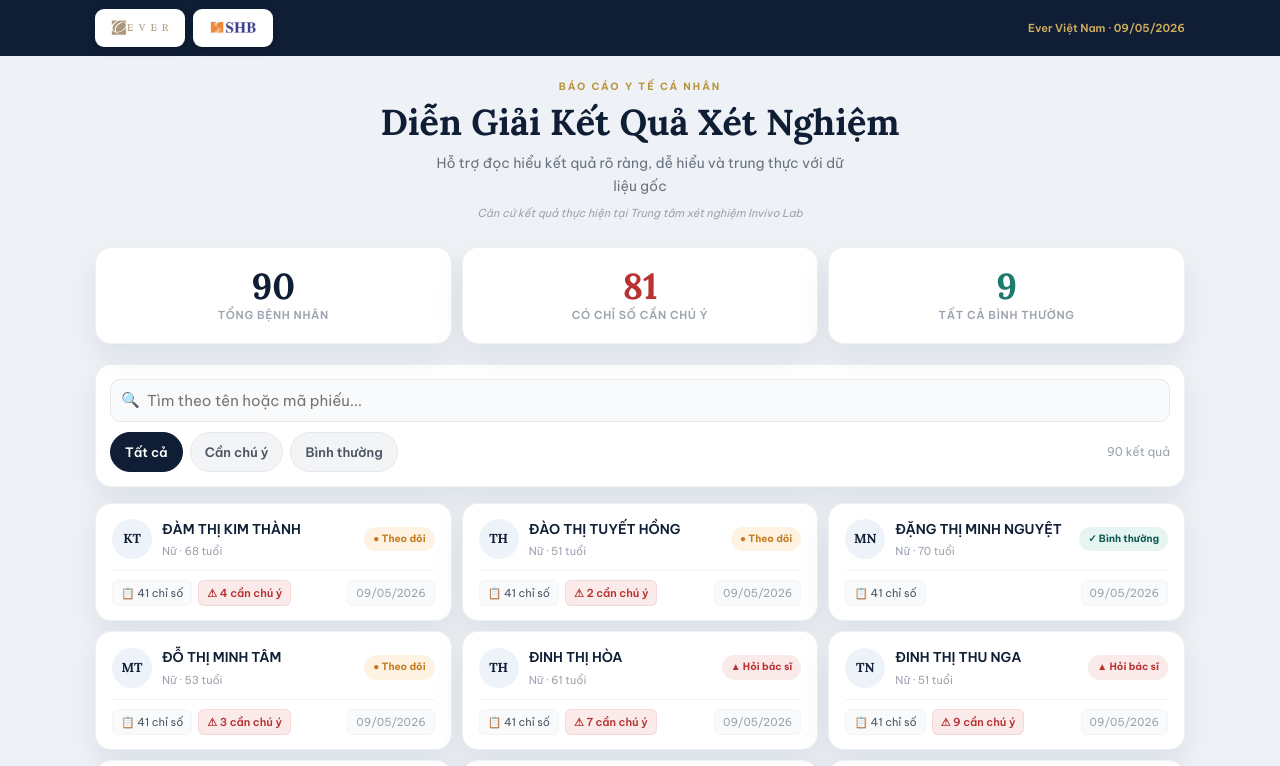
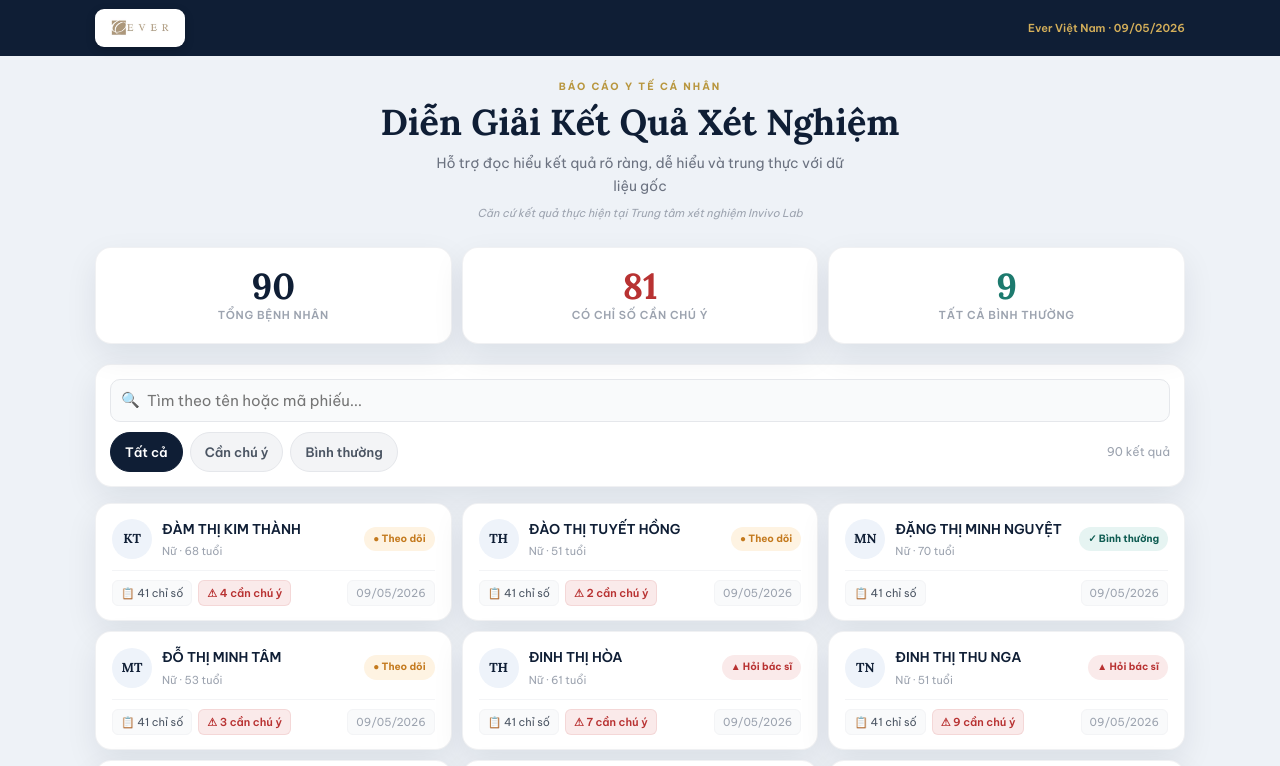
Before and after one commit to dongthanhnguyen2506-gif/health-report, a Next.js app: page / in a window 1280 px wide. Shown: the top 766 px of the page. Built offline with nearby package versions, Linux system fonts and the light colour scheme.

Commit message:
Update page.tsx

```diff
--- a/app/page.tsx
+++ b/app/page.tsx
@@ -35,7 +35,7 @@ export default function HomePage() {
           <div style={{ display: 'flex', gap: 8, alignItems: 'center' }}>
             {[
               { src: '/logo-ever.png', alt: 'Ever Việt Nam', w: 70 },
-              { src: '/logo-shb.png',  alt: 'SHB',           w: 52 },
+
             ].map(lg => (
               <div key={lg.alt} style={{
                 background: 'white', borderRadius: 9, height: 38, minWidth: 80,
```
